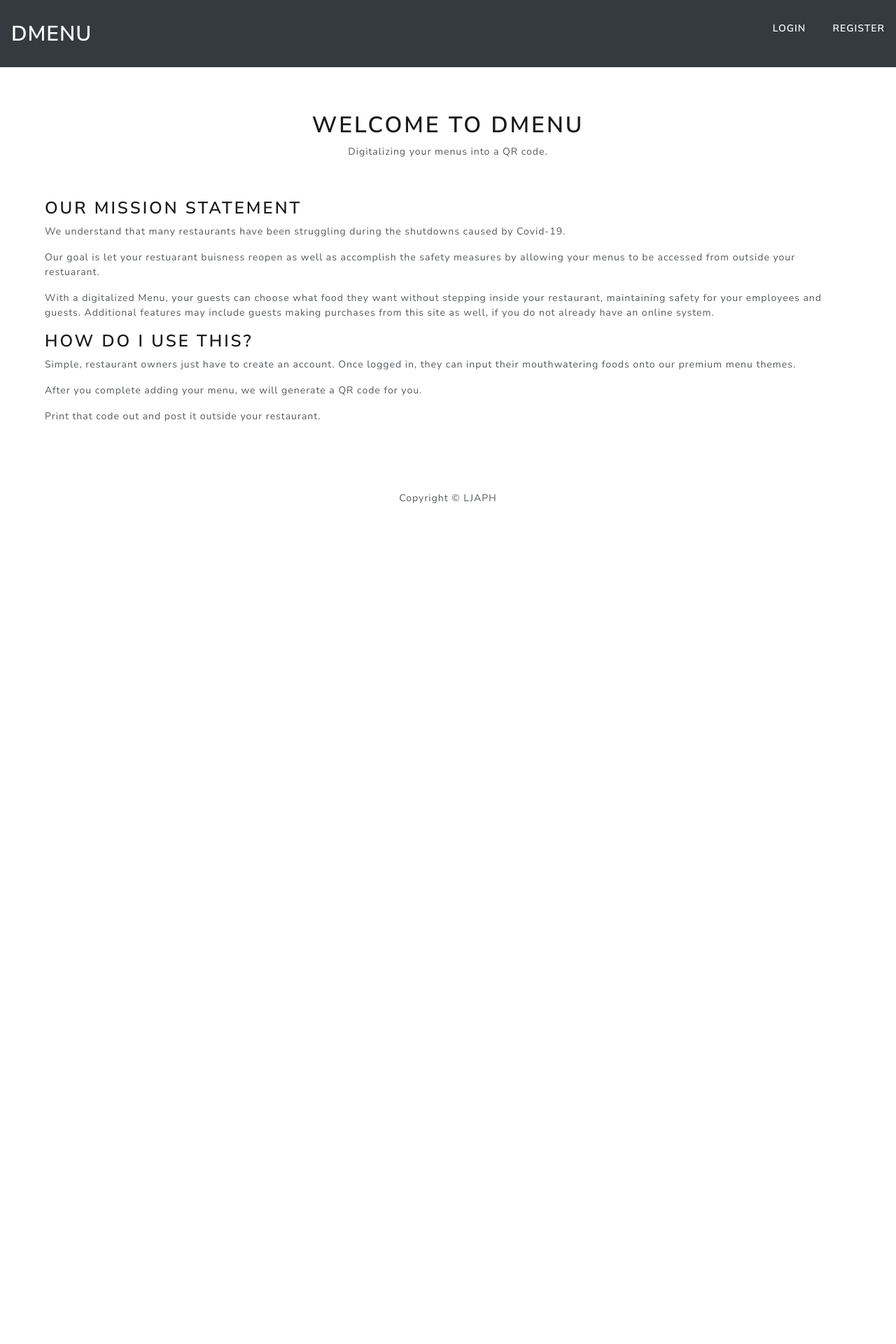
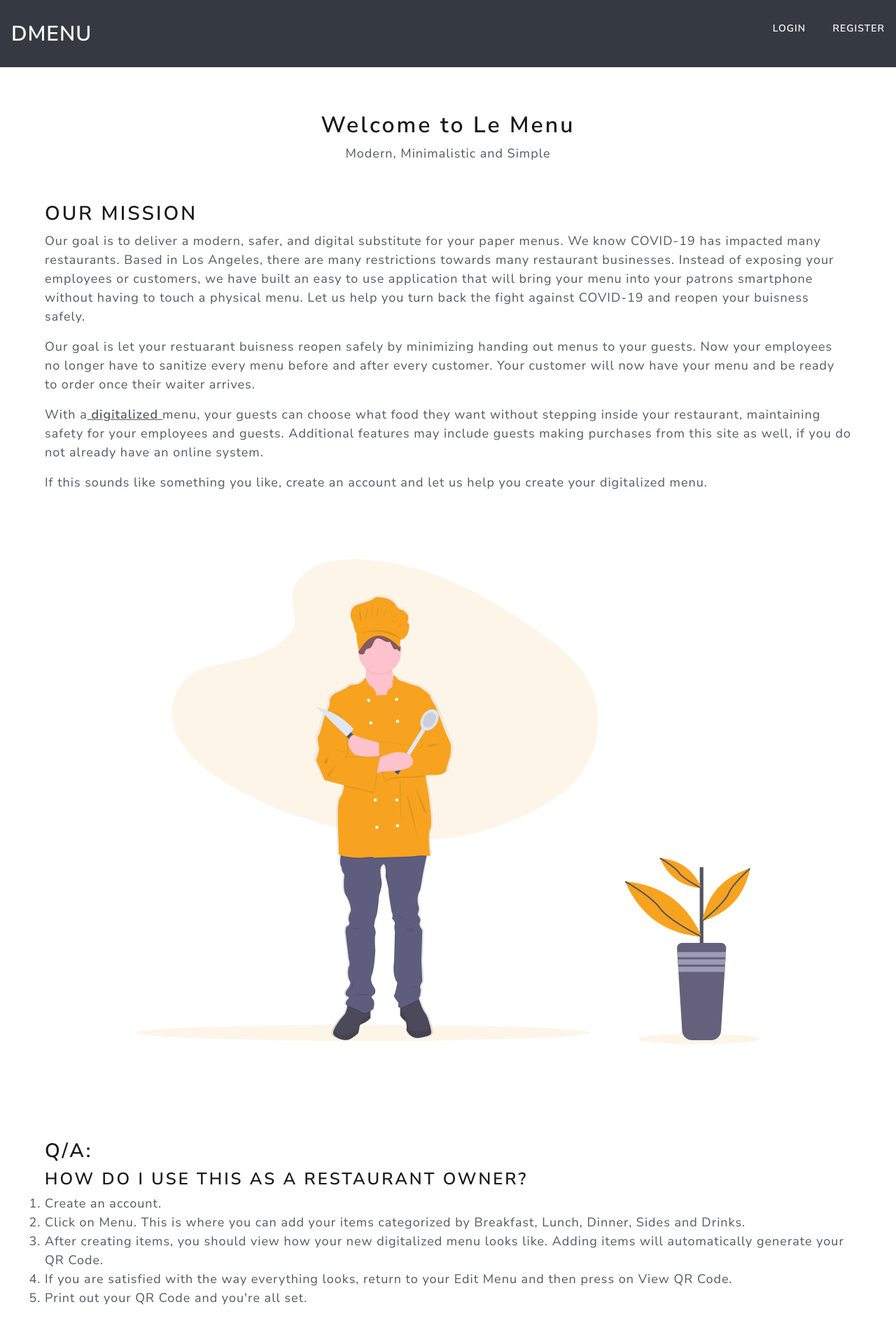
Before and after one commit to lorenzejay/dMenu, a React (Create React App) app in the folder frontend/: page / in a window 1280 px wide. Shown: the top 1920 px of the page at 70% size. Before the commit the page ends 800 px from the top, so only its background shows below. Built offline with nearby package versions, Linux system fonts and the light colour scheme.

Commit message:
Updated the landing page content and look

```diff
--- a/frontend/src/Components/LandingPage/index.js
+++ b/frontend/src/Components/LandingPage/index.js
@@ -5,32 +5,58 @@ const LandingPage = () => {
   return (
     <div className="landing-page">
       <div className="landing-page-contents">
-        <h1>Welcome To dMenu</h1>
-        <p>Digitalizing your menus into a QR code.</p>
+        <h1>Welcome to Le Menu</h1>
+        <p>Modern, Minimalistic and Simple</p>
 
         <div className="landing-page-mission-statement">
-          <h3>Our mission statement</h3>
+          <h2>Our mission</h2>
           <p>
-            We understand that many restaurants have been struggling during the shutdowns caused by
-            Covid-19.
+            Our goal is to deliver a modern, safer, and digital substitute for your paper menus. We
+            know COVID-19 has impacted many restaurants. Based in Los Angeles, there are many
+            restrictions towards many restaurant businesses. Instead of exposing your employees or
+            customers, we have built an easy to use application that will bring your menu into your
+            patrons smartphone without having to touch a physical menu. Let us help you turn back
+            the fight against COVID-19 and reopen your buisness safely.
           </p>
           <p>
-            Our goal is let your restuarant buisness reopen as well as accomplish the safety
-            measures by allowing your menus to be accessed from outside your restuarant.
+            Our goal is let your restuarant buisness reopen safely by minimizing handing out menus
+            to your guests. Now your employees no longer have to sanitize every menu before and
+            after every customer. Your customer will now have your menu and be ready to order once
+            their waiter arrives.
           </p>
           <p>
-            With a digitalized Menu, your guests can choose what food they want without stepping
-            inside your restaurant, maintaining safety for your employees and guests. Additional
-            features may include guests making purchases from this site as well, if you do not
-            already have an online system.
+            With a
+            <span style={{ textDecoration: "underline", fontWeight: "bold" }}> digitalized </span>
+            menu, your guests can choose what food they want without stepping inside your
+            restaurant, maintaining safety for your employees and guests. Additional features may
+            include guests making purchases from this site as well, if you do not already have an
+            online system.
           </p>
-          <h3>How do I use this?</h3>
           <p>
-            Simple, restaurant owners just have to create an account. Once logged in, they can input
-            their mouthwatering foods onto our premium menu themes.
+            If this sounds like something you like, create an account and let us help you create
+            your digitalized menu.
           </p>
-          <p>After you complete adding your menu, we will generate a QR code for you.</p>
-          <p>Print that code out and post it outside your restaurant. </p>
+        </div>
+        <img src={"/clipart/undraw_Chef_cu0r.png"} alt="chefs ready to cook." />
+        <div className="q-a">
+          <h2>Q/A:</h2>
+          <h3>How do I use this as a Restaurant Owner?</h3>
+          <ol>
+            <li>Create an account.</li>
+            <li>
+              Click on Menu. This is where you can add your items categorized by Breakfast, Lunch,
+              Dinner, Sides and Drinks.
+            </li>
+            <li>
+              After creating items, you should view how your new digitalized menu looks like. Adding
+              items will automatically generate your QR Code.
+            </li>
+            <li>
+              If you are satisfied with the way everything looks, return to your Edit Menu and then
+              press on View QR Code.
+            </li>
+            <li>Print out your QR Code and you're all set.</li>
+          </ol>
         </div>
       </div>
     </div>
--- a/frontend/src/Components/LandingPage/styles.scss
+++ b/frontend/src/Components/LandingPage/styles.scss
@@ -8,5 +8,20 @@
     .landing-page-mission-statement {
       margin-top: 5vh;
     }
+    .q-a {
+      margin-top: 7vh;
+      li {
+        font-size: 18px;
+      }
+    }
+    h1 {
+      text-transform: none;
+    }
+    h2 {
+      font-size: 28px;
+    }
+    p {
+      font-size: 18px;
+    }
   }
 }
```
